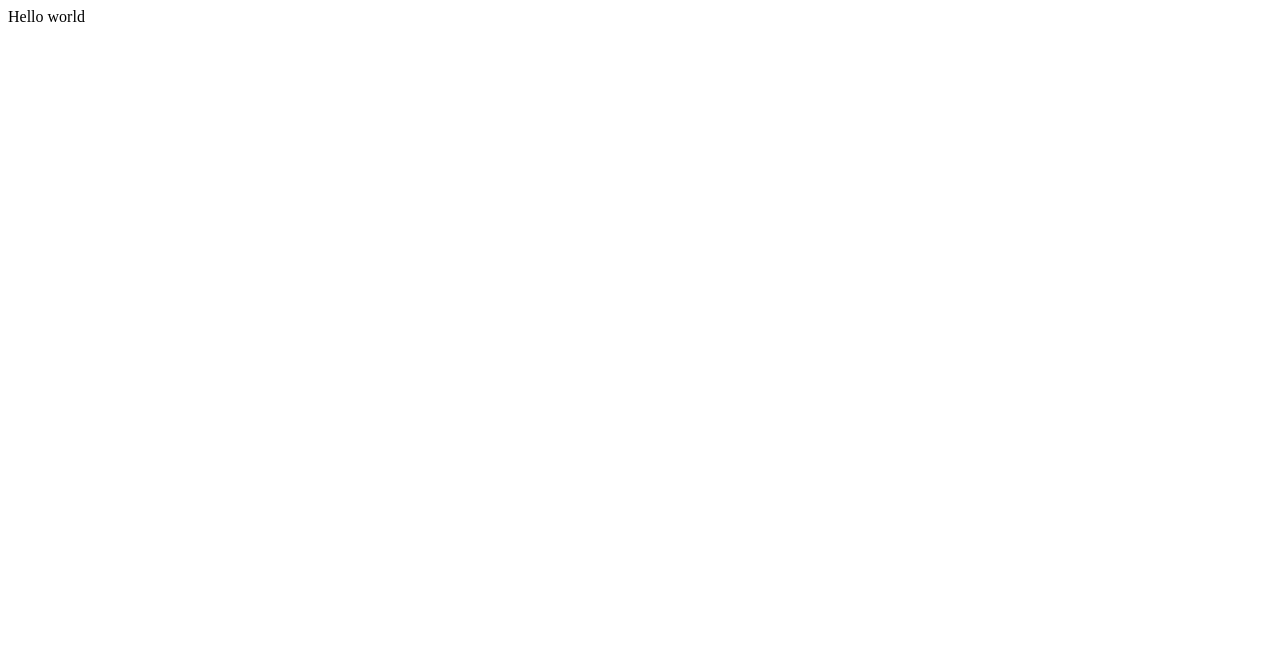
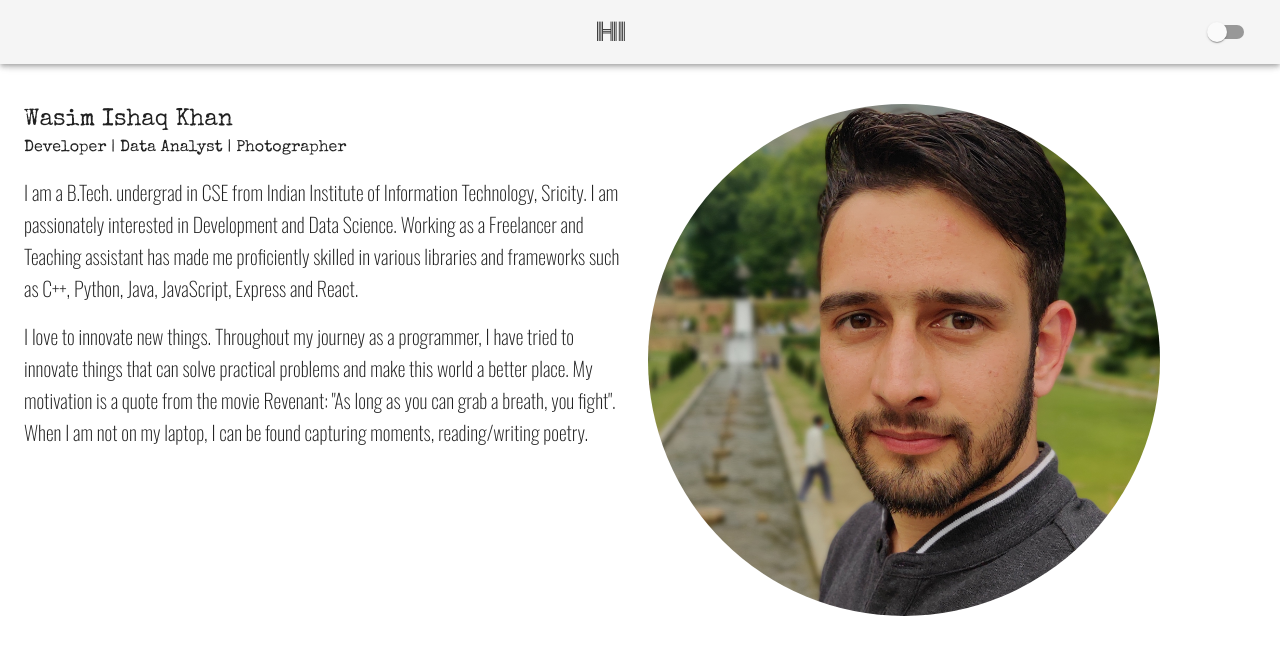
Before and after one commit to wasim919/wasim919.github.io, a React (Create React App) app: page / in a window 1280 px wide. Shown: the top 654 px of the page. Built offline with nearby package versions, Linux system fonts and the light colour scheme.

Commit message:
my bio basics done

```diff
--- a/public/index.html
+++ b/public/index.html
@@ -5,16 +5,19 @@
 		<link rel="icon" href="%PUBLIC_URL%/favicon.ico" />
 		<meta name="viewport" content="width=device-width, initial-scale=1" />
 		<meta name="theme-color" content="#000000" />
-    <meta
-      name="description"
-      content="Web site created using create-react-app"
-    />
+		<meta name="description" content="Web site created using create-react-app" />
 		<link rel="apple-touch-icon" href="%PUBLIC_URL%/logo192.png" />
 		<!--
       manifest.json provides metadata used when your web app is installed on a
       user's mobile device or desktop. See https://developers.google.com/web/fundamentals/web-app-manifest/
     -->
 		<link rel="manifest" href="%PUBLIC_URL%/manifest.json" />
+		<link rel="preconnect" href="https://fonts.gstatic.com" />
+		<link href="https://fonts.googleapis.com/css2?family=Monoton&display=swap" rel="stylesheet" />
+		<link rel="preconnect" href="https://fonts.gstatic.com" />
+		<link href="https://fonts.googleapis.com/css2?family=Special+Elite&display=swap" rel="stylesheet" />
+		<link rel="preconnect" href="https://fonts.gstatic.com" />
+		<link href="https://fonts.googleapis.com/css2?family=Oswald:wght@200&display=swap" rel="stylesheet" />
 		<!--
       Notice the use of %PUBLIC_URL% in the tags above.
       It will be replaced with the URL of the `public` folder during the build.
@@ -26,7 +29,7 @@
     -->
 		<title>React App</title>
 	</head>
-  <body>
+	<body style="margin: 0px">
 		<noscript>You need to enable JavaScript to run this app.</noscript>
 		<div id="root"></div>
 		<!--
@@ -38,6 +41,5 @@
 
       To begin the development, run `npm start` or `yarn start`.
       To create a production bundle, use `npm run build` or `yarn build`.
-    -->
-  </body>
+    --></body>
 </html>
--- a/src/App.jsx
+++ b/src/App.jsx
@@ -1,5 +1,38 @@
-import React from "react"
+import React, { useState } from "react"
+
+import { Paper, Container } from "@material-ui/core"
+import { ThemeProvider, createMuiTheme } from "@material-ui/core"
+
+import Header from "./components/Header"
+import MyBio from "./components/MyBio"
 
 export default function App() {
-	return <div>Hello world</div>
+	const [dark, setDark] = useState(localStorage.getItem("mysitetheme") ? JSON.parse(localStorage.getItem("mysitetheme")) : false)
+
+	const customTheme = React.useMemo(() => {
+		return createMuiTheme({
+			typography: {
+				fontFamily: "Oswald, sans-serif"
+			},
+			palette: {
+				type: dark ? "dark" : "light"
+			}
+		})
+	}, [dark])
+
+	const changeTheme = () => {
+		setDark(!dark)
+		localStorage.setItem("mysitetheme", JSON.stringify(!dark))
+	}
+
+	return (
+		<ThemeProvider theme={customTheme}>
+			<Paper elevation={0} square={true}>
+				<Header dark={dark} changeTheme={changeTheme} />
+				<Container>
+					<MyBio />
+				</Container>
+			</Paper>
+		</ThemeProvider>
+	)
 }
--- /dev/null
+++ b/src/components/Header.jsx
@@ -0,0 +1,24 @@
+import React from "react"
+
+import { AppBar, Toolbar, Typography, makeStyles, Switch } from "@material-ui/core"
+
+const useStyles = makeStyles({
+	appBarHeader: {
+		fontFamily: "Monoton",
+		margin: "0 auto"
+	}
+})
+
+export default function Header({ dark, changeTheme }) {
+	const classes = useStyles()
+	return (
+		<AppBar color="default" position="sticky">
+			<Toolbar>
+				<Typography className={classes.appBarHeader} variant="h5">
+					HI
+				</Typography>
+				<Switch checked={dark} onChange={changeTheme} inputProps={{ "aria-label": "Change Theme" }} />
+			</Toolbar>
+		</AppBar>
+	)
+}
--- /dev/null
+++ b/src/components/MyBio.jsx
@@ -0,0 +1,28 @@
+import React from "react"
+
+import { Grid, Typography, Avatar } from "@material-ui/core"
+
+import { useStyles } from "./MyBio.theme"
+import { bio } from "../content"
+
+export default function MyBio() {
+	const classes = useStyles()
+	return (
+		<Grid className={classes.gridStyle} style={{ height: "100vh" }} spacing={2} container>
+			<Grid item sm={12} md={6}>
+				<Typography className={classes.myName} variant="h5">
+					Wasim Ishaq Khan
+				</Typography>
+				<Typography className={classes.myName}>Developer | Data Analyst | Photographer</Typography>
+				{(bio || []).map((ele, index) => (
+					<Typography key={index} variant="h6" className={classes.bioStyle}>
+						{ele}
+					</Typography>
+				))}
+			</Grid>
+			<Grid item sm={12} md={6}>
+				<Avatar className={classes.myPhotoStyle} alt="My Photo" src="/images/Wasim.jpeg"></Avatar>
+			</Grid>
+		</Grid>
+	)
+}
--- /dev/null
+++ b/src/components/MyBio.theme.js
@@ -0,0 +1,24 @@
+import { makeStyles } from "@material-ui/core"
+
+export const useStyles = makeStyles((theme) => ({
+	gridStyle: {
+		height: "100vh",
+		marginTop: "2rem"
+	},
+	myName: {
+		fontFamily: "Special Elite, cursive"
+	},
+	bioStyle: {
+		marginTop: "1rem"
+	},
+	myPhotoStyle: {
+		width: 0,
+		height: 0
+	},
+	[theme.breakpoints.up("md")]: {
+		myPhotoStyle: {
+			width: "512px",
+			height: "512px"
+		}
+	}
+}))
--- /dev/null
+++ b/src/content.js
@@ -0,0 +1,4 @@
+export const bio = [
+	"I am a B.Tech. undergrad in CSE from Indian Institute of Information Technology, Sricity. I am passionately interested in Development and Data Science. Working as a Freelancer and Teaching assistant has made me proficiently skilled in various libraries and frameworks such as C++, Python, Java, JavaScript, Express and React.",
+	'I love to innovate new things. Throughout my journey as a programmer, I have tried to innovate things that can solve practical problems and make this world a better place. My motivation is a quote from the movie Revenant: "As long as you can grab a breath, you fight". When I am not on my laptop, I can be found capturing moments, reading/writing poetry.'
+]
--- /dev/null
+++ b/src/theme.js
@@ -0,0 +1,7 @@
+import { createMuiTheme } from "@material-ui/core"
+
+export const customTheme = createMuiTheme({
+	typography: {
+		fontFamily: "Roboto"
+	}
+})
```
Also changed, not shown: public/images/Wasim.jpeg (added), 1 other file (tests, documents, lock files or other folders). Lines whose indentation alone changed are shown as unchanged.
